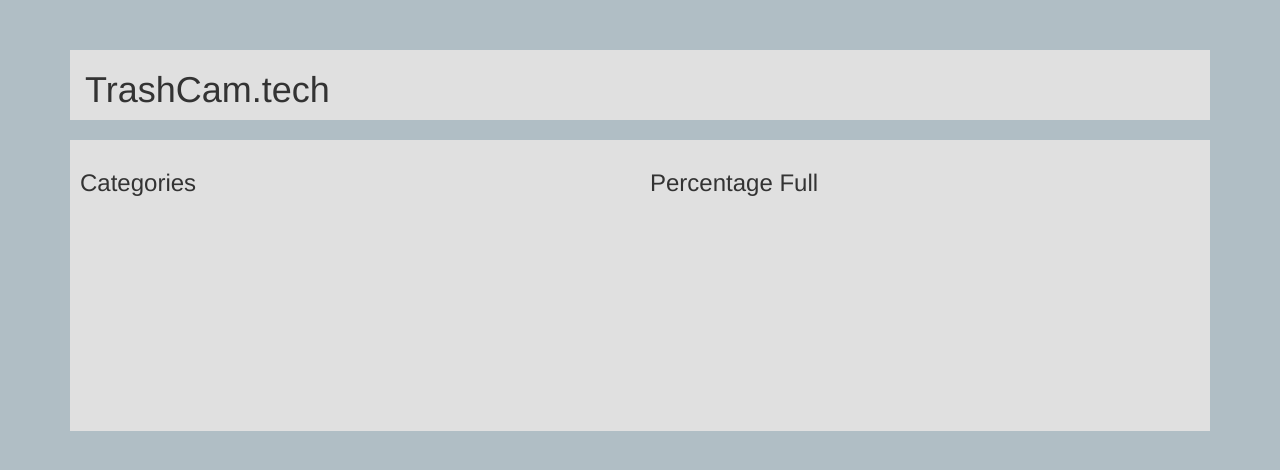
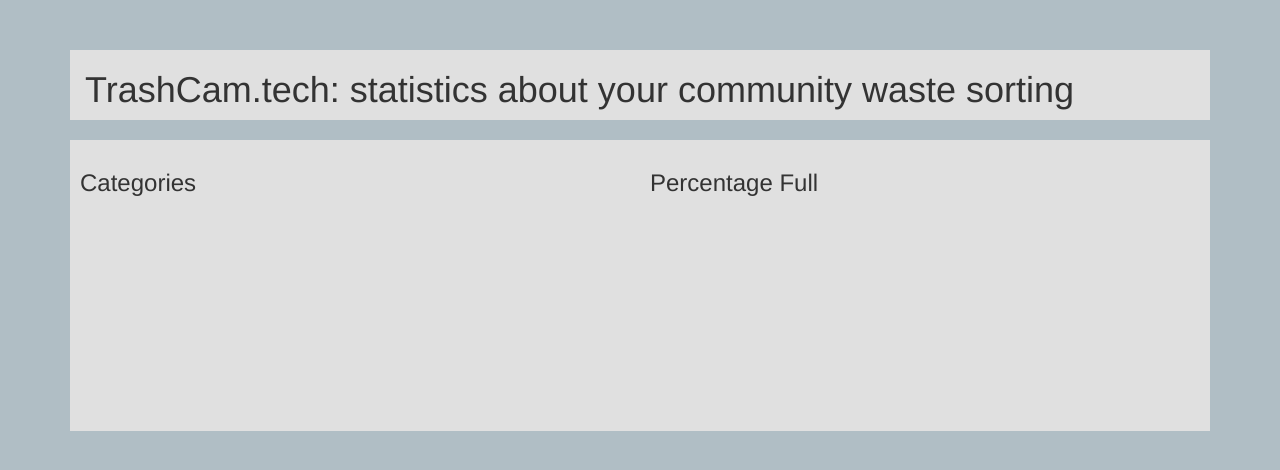
Before and after one commit to MuchToKnow/Trash-Cam, a website: page public/index.html in a window 1280 px wide. Drawn offline with nearby package versions, Linux system fonts and the light colour scheme; no server answers.

Commit message:
update header on website

```diff
--- a/public/index.html
+++ b/public/index.html
@@ -36,7 +36,7 @@
 
     <div class="container">
       <div id="header" class="col-md-12">
-        <span><h1>TrashCam.tech</h1></span>
+          <span><h1>TrashCam.tech: statistics about your community waste sorting</h1></span>
       </div>
 
     </div>
```
